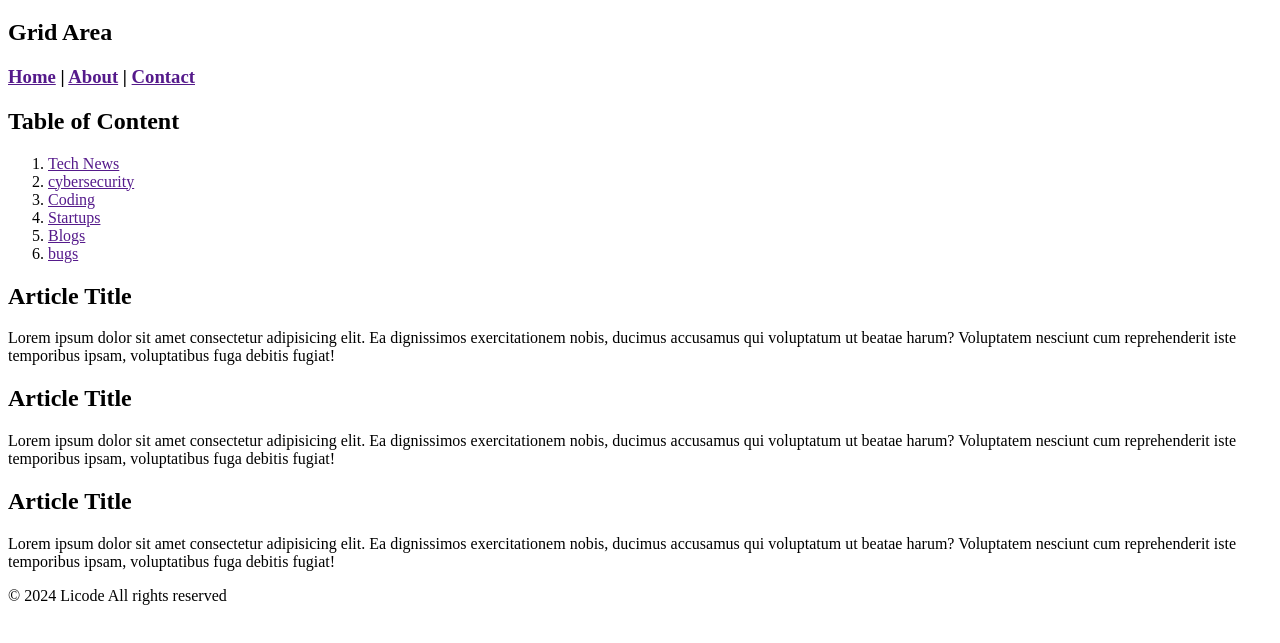
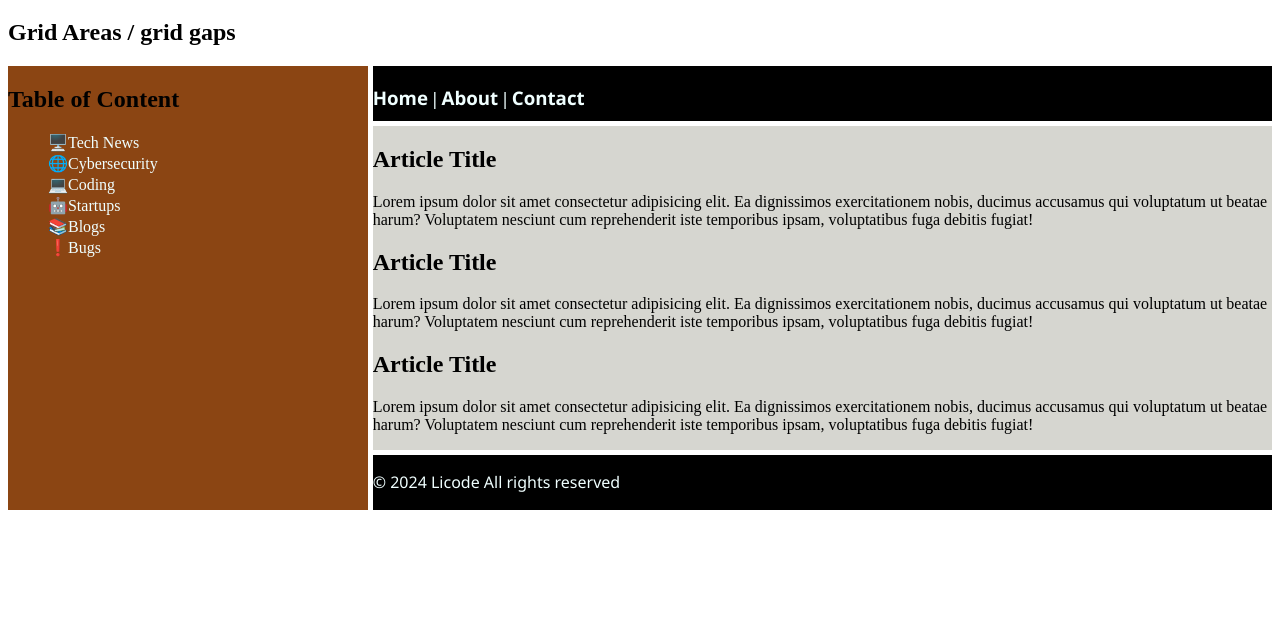
Before and after one commit to Lil-Code30/30DaysOfCSS, a plain HTML site: page Jour-12/index.html in a window 1280 px wide. Shown: the part 61-704 px from the top of the page. Drawn offline with Linux system fonts and the light colour scheme.

Commit message:
adding style on the grid area layout with some grid gaps

```diff
--- a/Jour-12/index.html
+++ b/Jour-12/index.html
@@ -8,7 +8,7 @@
 </head>
 <body>
     <h1>Jour 12 : Grille CSS (Avancé)</h1>
-    <h2>Grid Area</h2>
+    <h2>Grid Areas / grid gaps</h2>
     <main class="grid-container">
         <header>
             <h3><a href="">Home</a> | <a href="">About</a> | <a href="">Contact</a></h3>
@@ -16,12 +16,12 @@
         <aside class="table-content">
             <h2>Table of Content</h2>
             <ol>
-                <li><a href="">Tech News</a></li>
-                <li><a href="">cybersecurity</a></li>
-                <li><a href="">Coding</a></li>
-                <li><a href="">Startups</a></li>
-                <li><a href="">Blogs</a></li>
-                <li><a href="">bugs</a></li>
+                <li><a href="">🖥️Tech News</a></li>
+                <li><a href="">🌐Cybersecurity</a></li>
+                <li><a href="">💻Coding</a></li>
+                <li><a href="">🤖Startups</a></li>
+                <li><a href="">📚Blogs</a></li>
+                <li><a href="">❗Bugs</a></li>
             </ol>
         </aside>
         <section class="main-content">
--- a/Jour-12/style.css
+++ b/Jour-12/style.css
@@ -0,0 +1,44 @@
+.grid-container{
+    display: grid;
+    gap: 5px;
+    grid-template-columns: 2fr 5fr;
+    grid-template-rows: 55px 1fr 55px;
+    grid-template-areas:
+    "sidebar header"
+    "sidebar content"
+    "sidebar footer";
+}
+header{
+    grid-area: header;
+    background-color: rgb(0, 0, 0);
+    color: azure;
+}
+header a{
+    color: azure;
+    text-decoration: none;
+    font-family: 'Segoe UI', Tahoma, Geneva, Verdana, sans-serif;
+}
+.table-content{
+    grid-area: sidebar;
+    background-color: saddlebrown;
+}
+.table-content ol{
+    list-style-type: none;
+}
+.table-content li{
+    margin-top: 2px;
+}
+.table-content a{
+    color: azure;
+    text-decoration: none;
+}
+.main-content{
+    grid-area: content;
+    background-color: rgb(214, 214, 208);
+}
+footer{
+    grid-area: footer;
+    background-color: rgb(0, 0, 0);
+    color: azure;
+    font-family: 'Segoe UI', Tahoma, Geneva, Verdana, sans-serif;
+}
```
